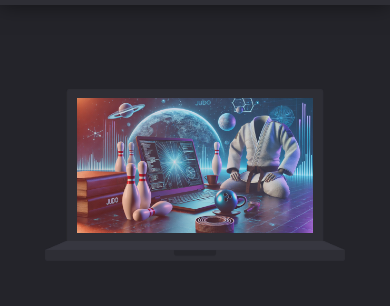
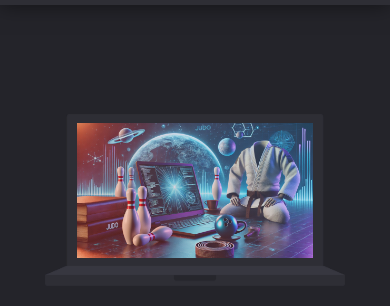
Before and after one commit to letrude/portfolio, a plain HTML site: page index.html in a window 390 px wide. Shown: the part 75-381 px from the top of the page. Drawn offline with Linux system fonts and the light colour scheme.

Commit message:
correctif

```diff
--- a/css/index.css
+++ b/css/index.css
@@ -658,6 +658,7 @@ article p {
         align-items: center;
         justify-content: center;
         padding-top: 10px;
+        min-height: 1000px;
     }
 
     #title {
```
